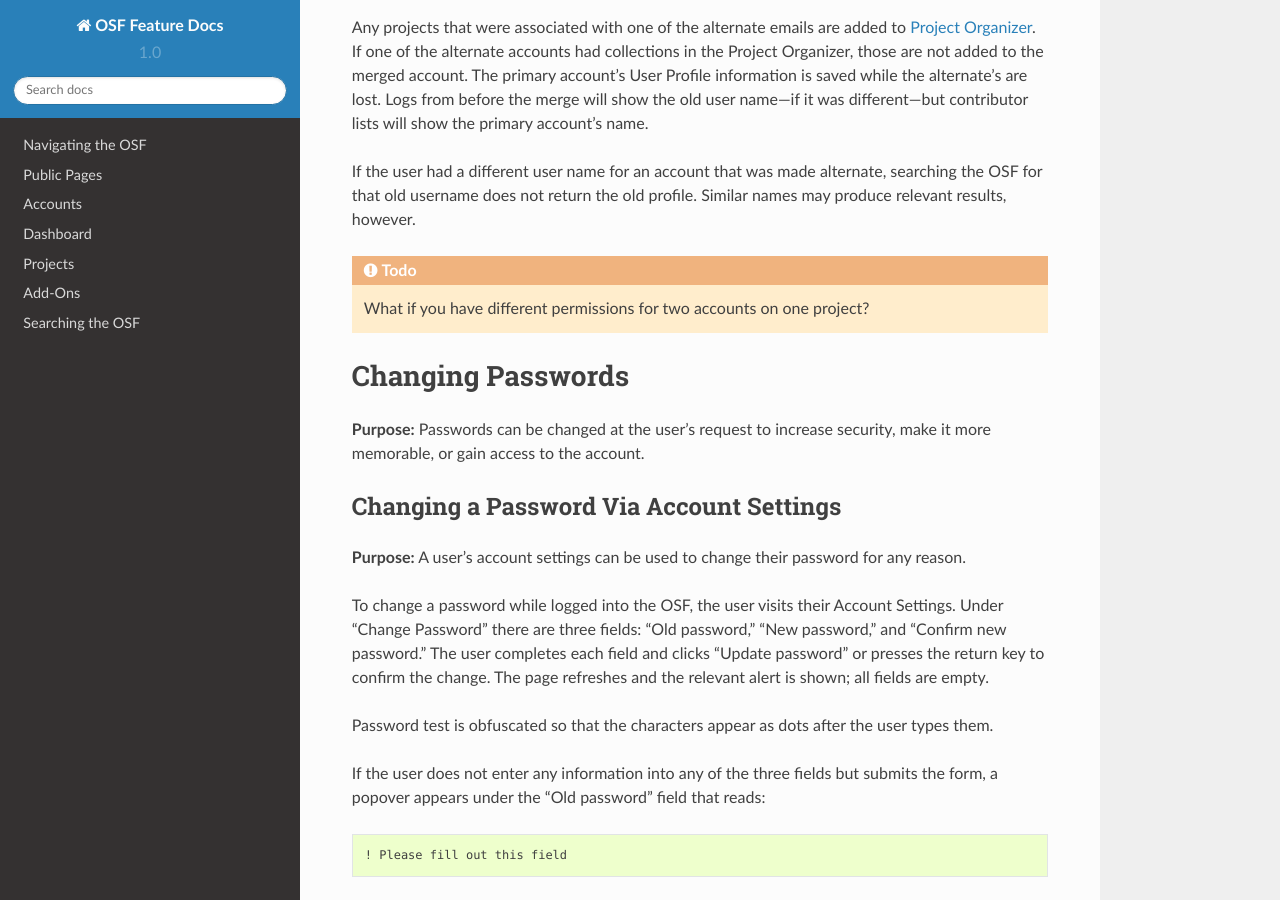
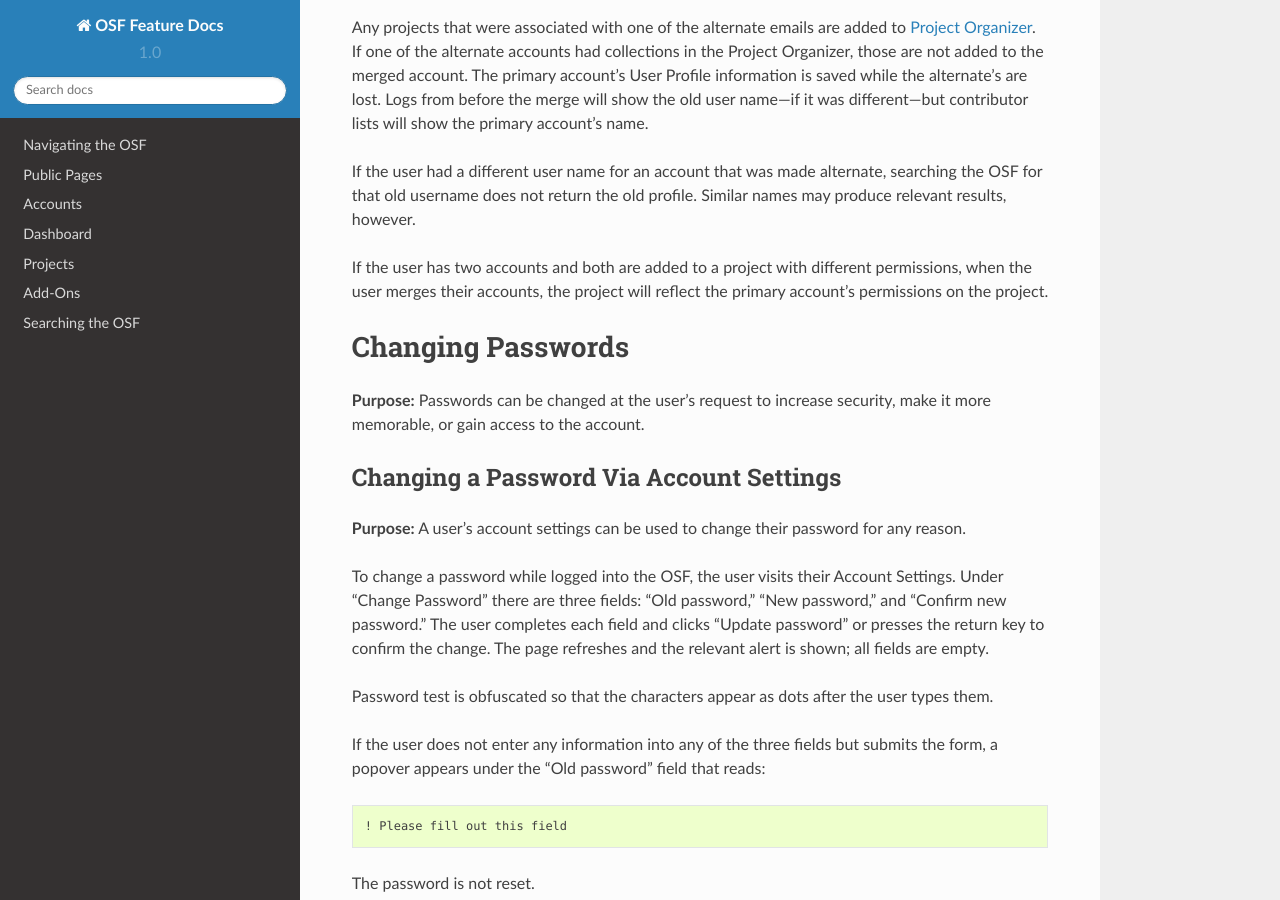
Before and after one commit to CenterForOpenScience/OSFDocs, a Sphinx documentation site: the page built from docs/accounts/account_settings.rst, in a window 1280 px wide and 900 px high, scrolled down 5916 px. Built offline with Sphinx 7.4.7 and the Read the Docs theme 2.0.0, drawn with Linux system fonts in a browser that asks for light colours.

Commit message:
added what happens when a user has two accounts with diff. Permissions on a project

```diff
--- a/docs/accounts/account_settings.rst
+++ b/docs/accounts/account_settings.rst
@@ -208,7 +208,7 @@
 If the user had a different user name for an account that was made alternate, searching the OSF for that old username does
 not return the old profile. Similar names may produce relevant results, however.
 
-.. todo:: What if you have different permissions for two accounts on one project?
+If the user has two accounts and both are added to a project with different permissions, when the user merges their accounts, the project will reflect the primary account's permissions on the project.
 
 Changing Passwords
 -------------
```
